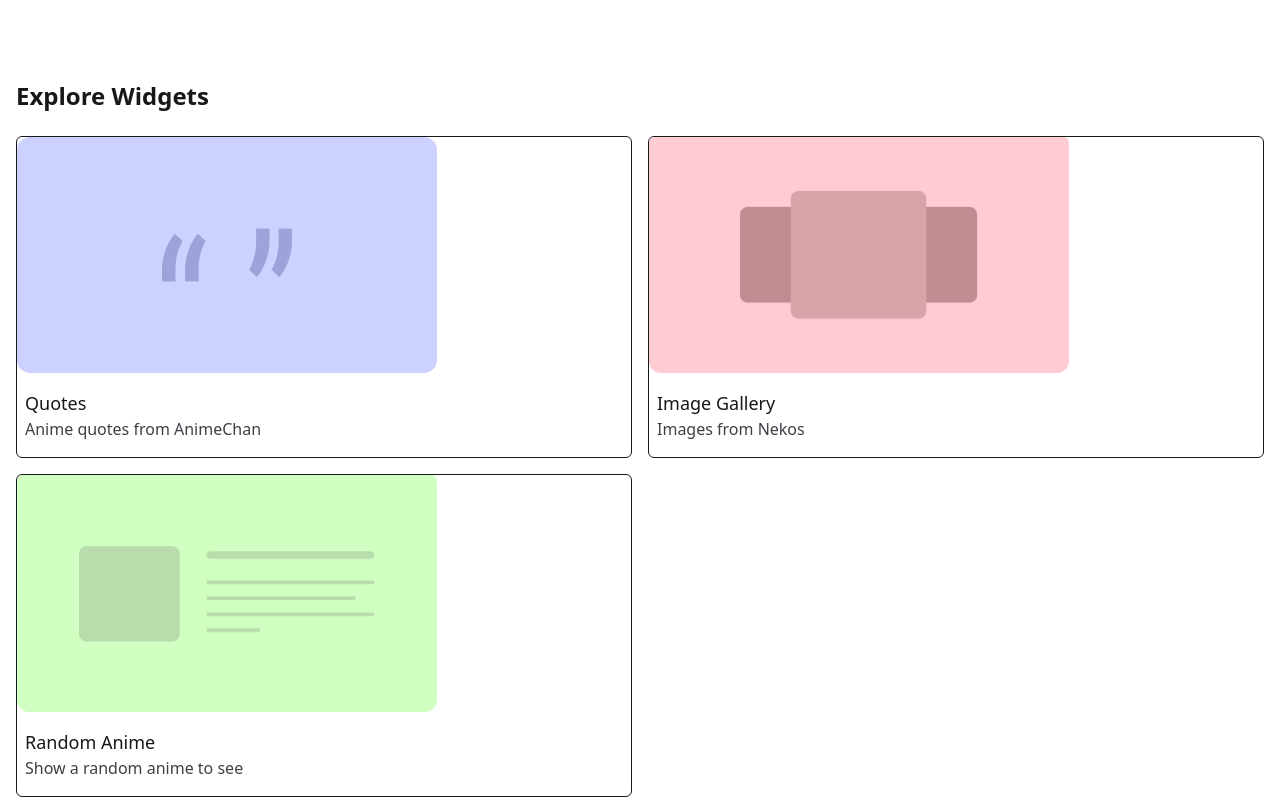
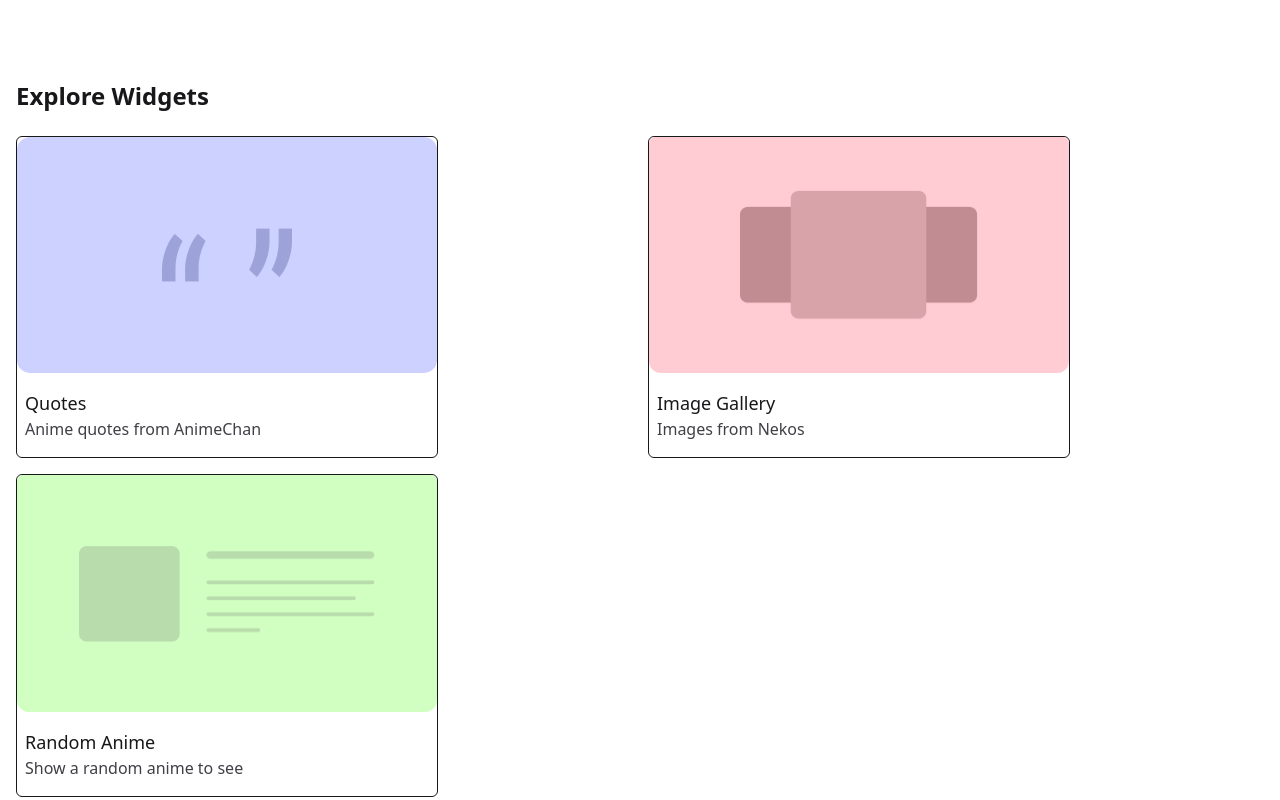
Before and after one commit to codingcodax/weebn, a Next.js app: page / in a window 1280 px wide. Shown: the part 720-1520 px from the top of the page. Built offline with nearby package versions, Linux system fonts and the light colour scheme.

Commit message:
fix(widgets): style link instead of li element

```diff
--- a/components/pages/home/explore-widgets/WidgetItem.tsx
+++ b/components/pages/home/explore-widgets/WidgetItem.tsx
@@ -16,8 +16,11 @@ const WidgetItem: FC<WidgetItemProps> = ({
   description,
 }) => {
   return (
-    <li className='rounded-md border border-zinc-900 transition-transform duration-200 hover:-translate-y-1'>
-      <Link href={`/editor${href}`}>
+    <li>
+      <Link
+        className='inline-block rounded-md border border-zinc-900 transition-transform duration-200 hover:-translate-y-1'
+        href={`/editor${href}`}
+      >
         <Image
           alt={title}
           className='aspect-video rounded-t-md rounded-b-xl'
```
